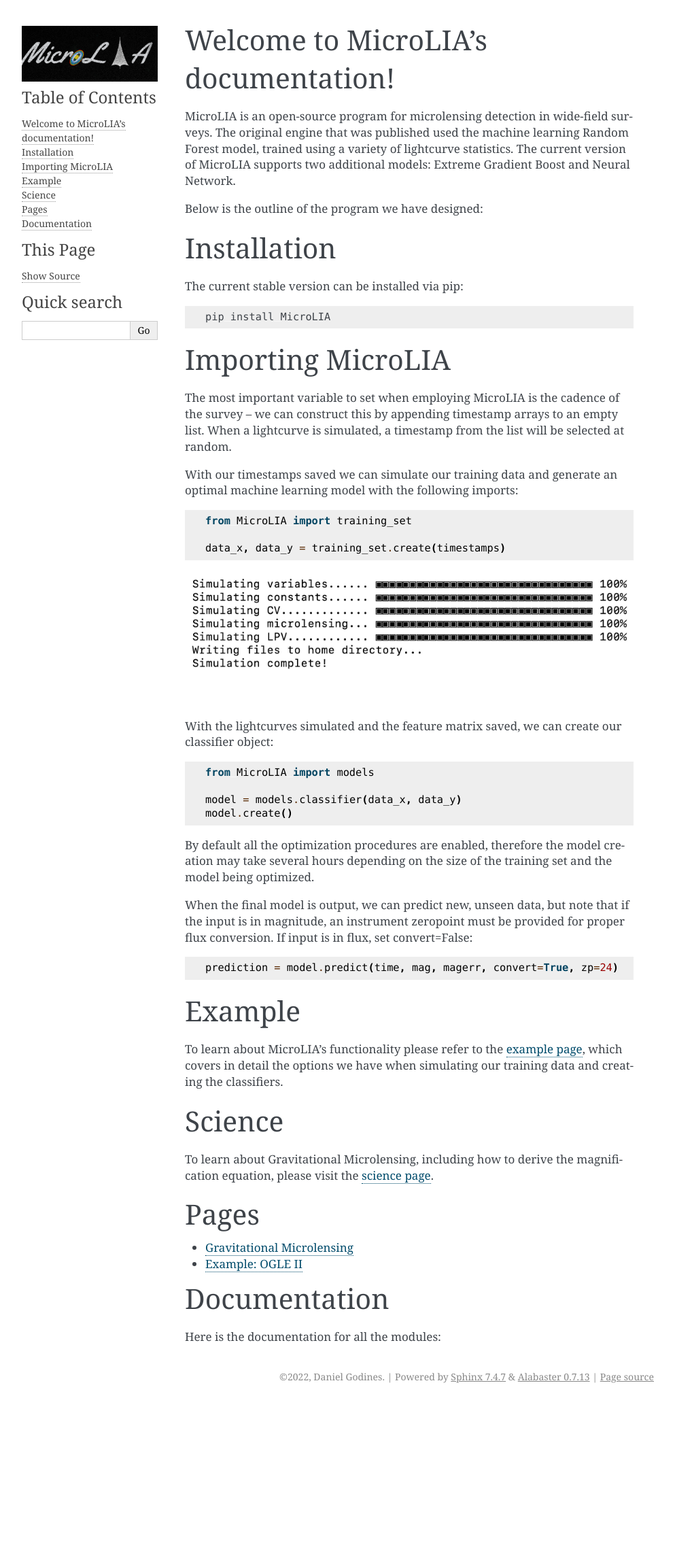
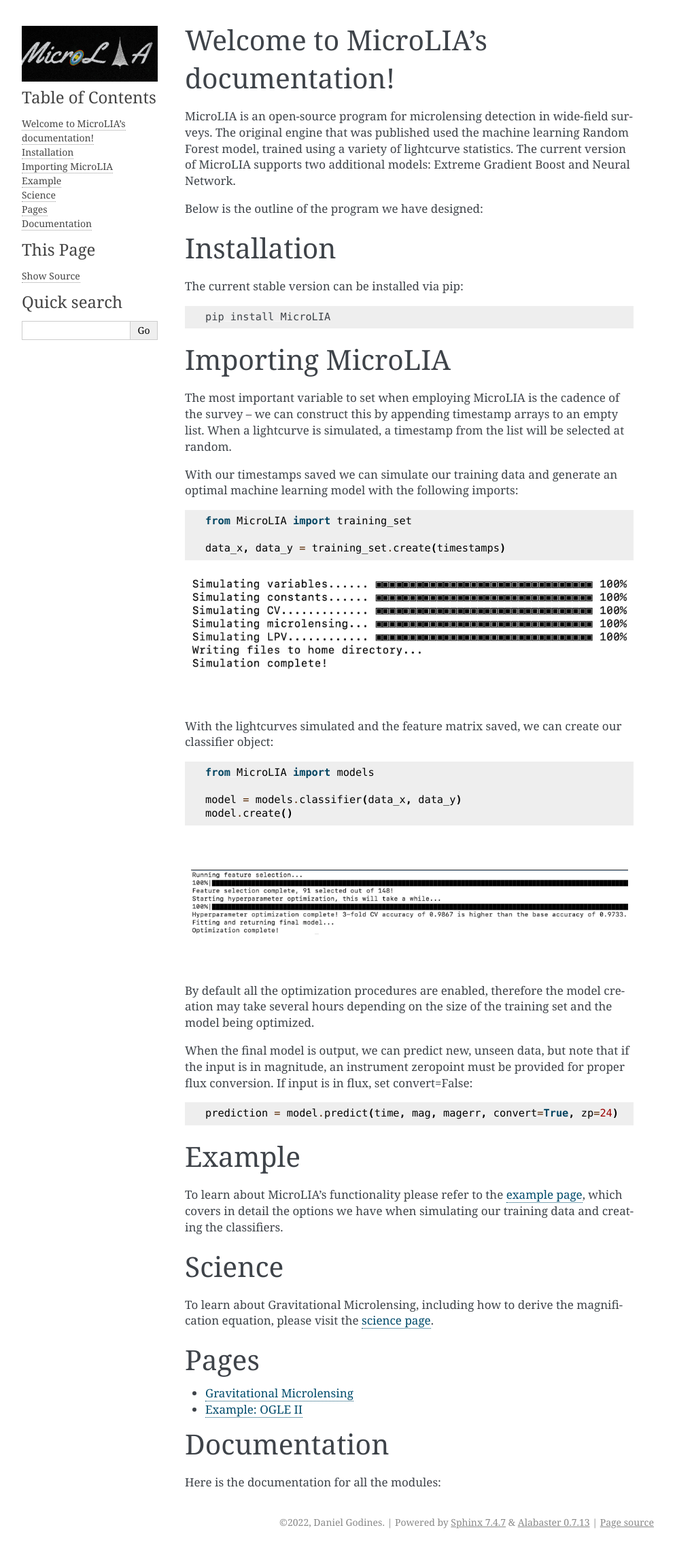
Before and after one commit to Professor-G/MicroLIA, a Sphinx documentation site: the page built from docs/index.rst, in a window 1280 px wide. Shown: the whole page at 68% size, without its empty margins (148-1141 px from the left). Built offline with Sphinx 7.4.7, drawn with Linux system fonts in a browser that asks for light colours; formulas are drawn with MathJax 3; pages that are not in the unit, such as notebooks, are missing from menus; before the commit the page ends 2064 px from its top, so only the background shows below that.

Commit message:
including output screenshot

```diff
--- a/docs/index.rst
+++ b/docs/index.rst
@@ -41,7 +41,10 @@ With the lightcurves simulated and the feature matrix saved, we can create our c
 
       model = models.classifier(data_x, data_y)
       model.create()
-
+|
+.. figure:: _static/optimize.png
+    :align: center
+|
 By default all the optimization procedures are enabled, therefore the model creation may take several hours depending on the size of the training set and the model being optimized.
 
 When the final model is output, we can predict new, unseen data, but note that if the input is in magnitude, an instrument zeropoint must be provided for proper flux conversion. If input is in flux, set convert=False:
```
Also changed, not shown: docs/source/_static/optimize.png (added), 2 other files.
